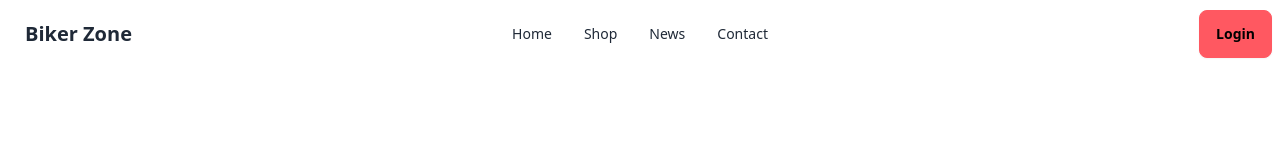
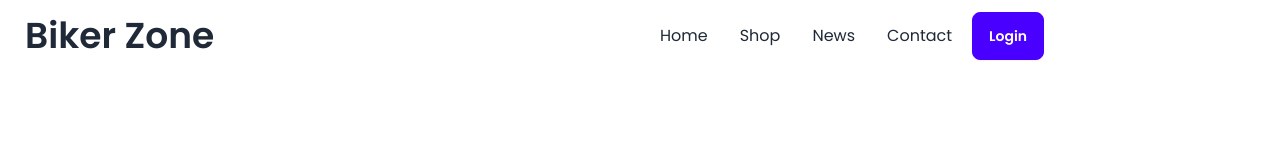
Before and after one commit to mahiamOmO/biker-zone-landing-page, a plain HTML site: page index.html in a window 1280 px wide. Drawn offline with nearby package versions, Linux system fonts and the light colour scheme.

Commit message:
added navbar color & customization

```diff
--- a/index.html
+++ b/index.html
@@ -8,8 +8,37 @@
     <link href="https://cdn.jsdelivr.net/npm/daisyui@4.12.23/dist/full.min.css" rel="stylesheet" type="text/css" />
     <script src="https://cdn.tailwindcss.com"></script>
 
+<!-- google fonts poppins   -->
+<link rel="preconnect" href="https://fonts.googleapis.com">
+<link rel="preconnect" href="https://fonts.gstatic.com" crossorigin>
+<link href="https://fonts.googleapis.com/css2?family=Poppins:ital,wght@0,100;0,200;0,300;0,400;0,500;0,600;0,700;0,800;0,900;1,100;1,200;1,300;1,400;1,500;1,600;1,700;1,800;1,900&display=swap" rel="stylesheet">
+
+<!-- tailwind custom classes -->
+ <script>
+  tailwind.config = {
+    theme: {
+      extend: {
+        color: {
+          clifford: '#da373d',
+          'bike-primary': '#E76F51',
+        }
+      }
+    }
+  }
+ </script>
+
+
+
+
+<!-- custom styles -->
+<style>
+  .font-poppins{
+    font-family: 'Poppins', 'sans-serif';
+
+  }
+</style>
 </head>
-<body>
+<body class="font-poppins">
     <header>
 <nav>
     <div class="navbar bg-base-100">
@@ -31,17 +60,17 @@
             </div>
             <ul
               tabindex="0"
-              class="menu menu-sm dropdown-content bg-base-100 rounded-box z-[1] mt-3 w-52 p-2 shadow">
+              class="menu menu-sm dropdown-content bg-base-100 rounded-box z-[1] mt-3 w-52 p-2 text-base shadow">
               <li><a>Home</a></li>
               <li><a>Shop</a></li>
               <li><a>News</a></li>
               <li><a>Contact</a></li>
             </ul>
           </div>
-          <a class="btn btn-ghost text-xl">Biker Zone</a>
+          <a class="btn btn-ghost text-4xl">Biker Zone</a>
         </div>
         <div class="navbar-center hidden lg:flex">
-          <ul class="menu menu-horizontal px-1">
+          <ul class="menu text-base menu-horizontal px-1">
             <li><a>Home</a></li>
               <li><a>Shop</a></li>
               <li><a>News</a></li>
@@ -49,8 +78,8 @@
 
           </ul>
         </div>
-        <div class="navbar-end">
-          <a class="btn btn-error">Login</a>
+        <div class="">
+          <a class="btn btn-primary text-white">Login</a>
         </div>
       </div>
 </nav>
```
